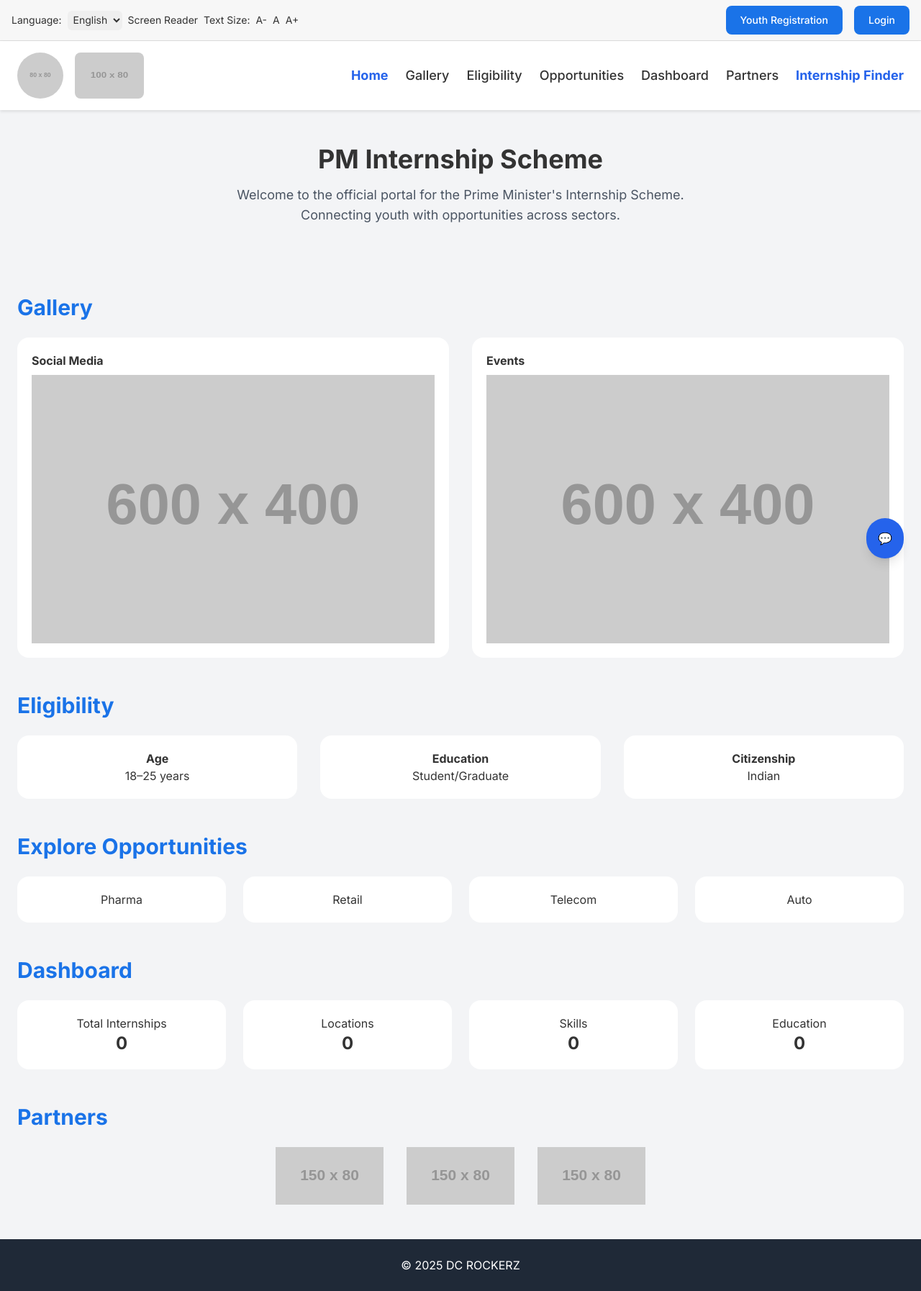
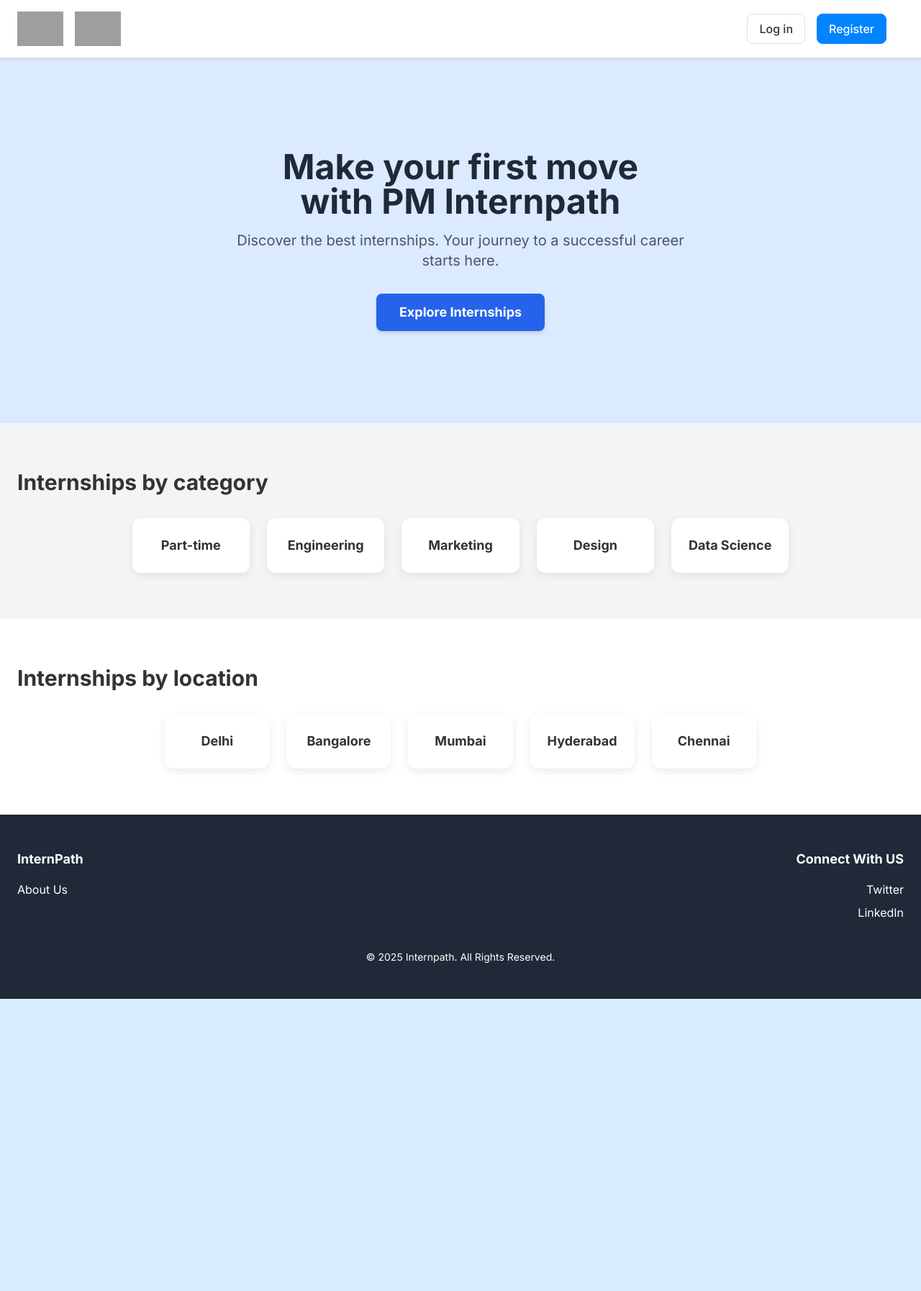
Before and after one commit to dcrockerztech-ai/dc_rockerz_internship, a Flask app: page / in a window 1280 px wide. Shown: the whole page at 72% size. After the commit the page ends 1388 px from the top, so only its background shows below. Run offline with Flask 3, Linux system fonts and the light colour scheme; grey boxes labelled with a size stand in for pictures from a placeholder-image service; some libraries are stand-ins or nearby versions; grey boxes are pictures that could not be loaded.

Commit message:
feat: new landing page design with Explore Internships button linked to /finder

```diff
--- a/Backend/templates/index.html
+++ b/Backend/templates/index.html
@@ -1,287 +1,155 @@
 <!DOCTYPE html>
 <html lang="en">
 <head>
-  <meta charset="UTF-8" />
-  <meta name="viewport" content="width=device-width, initial-scale=1.0"/>
-  <title>PM Internship Scheme Portal</title>
+  <meta charset="UTF-8">
+  <meta name="viewport" content="width=device-width, initial-scale=1.0">
+  <title>PM Internpath Clone</title>
   <link href="https://fonts.googleapis.com/css2?family=Inter:wght@400;500;700&display=swap" rel="stylesheet">
   <script src="https://cdn.tailwindcss.com"></script>
-  <!-- GSAP for animations -->
-  <script src="https://cdnjs.cloudflare.com/ajax/libs/gsap/3.12.5/gsap.min.js"></script>
   <style>
-    body { font-family: 'Inter', sans-serif; background-color: #f0f2f5; color: #333; }
-    .header-top { background-color: #f7f7f7; border-bottom: 1px solid #ddd;
-      display: flex; justify-content: space-between; align-items: center; padding: 8px 16px; }
-    .header-main { background-color: #fff; box-shadow: 0 2px 4px rgba(0, 0, 0, 0.1); }
-    .nav-link { transition: color 0.3s; }
-    .nav-link:hover { color: #1a73e8; }
-    .section-header { color: #1a73e8; font-weight: 700; }
-    .card {
-      background: #fff; border-radius: 16px;
-      padding: 20px;
-      transition: transform 0.2s ease, box-shadow 0.3s ease;
-      position: relative; overflow: hidden;
-      cursor: pointer;
-    }
-    .card::after {
-      content: '';
-      position: absolute;
-      inset: 0;
-      border-radius: inherit;
-      background: radial-gradient(circle at var(--x, 50%) var(--y, 50%), rgba(132,0,255,0.4), transparent 70%);
-      opacity: 0;
-      transition: opacity 0.3s;
-      pointer-events: none;
-    }
-    .card:hover::after { opacity: 1; }
-    .btn-primary { background-color: #1a73e8; color: white; padding: 10px 20px; border-radius: 8px;
-      font-weight: 500; transition: background-color 0.3s; }
-    .btn-primary:hover { background-color: #155bb5; }
-    @media (max-width: 768px) { .header-top { flex-direction: column; gap: 8px; } }
-
-    /* Spotlight */
-    #global-spotlight {
-      position: fixed;
-      width: 600px;
-      height: 600px;
-      border-radius: 50%;
-      background: radial-gradient(circle, rgba(132,0,255,0.15) 0%, transparent 70%);
-      pointer-events: none;
-      mix-blend-mode: screen;
-      opacity: 0;
-      z-index: 1000;
-    }
-
-    /* Particle style */
-    .particle {
-      position: absolute;
-      width: 6px;
-      height: 6px;
-      border-radius: 50%;
-      background: rgba(132, 0, 255, 1);
-      box-shadow: 0 0 8px rgba(132, 0, 255, 0.6);
-      pointer-events: none;
-    }
+    body { font-family: 'Inter', sans-serif; color:#333; }
+    .header-top { background:#fff; box-shadow:0 2px 4px rgba(0,0,0,0.1); position:sticky; top:0; z-index:50; }
+    .nav-link:hover { color:#0084ff; }
+    .nav-btn { border:1px solid #e0e0e0; padding:8px 16px; border-radius:8px; font-weight:500; transition:all 0.3s; }
+    .nav-btn:hover { transform:translateY(-3px); }
+    .nav-btn.primary { background:#0084ff; color:#fff; border-color:#0084ff; }
+    .nav-btn.primary:hover { background:#006dd0; }
+    .card { background:#fff; border-radius:12px; box-shadow:0 4px 12px rgba(0,0,0,0.08); transition:transform 0.3s; }
+    .card:hover { transform:translateY(-5px); }
+    .modal { position:fixed; top:0; left:0; width:100%; height:100%; background:rgba(0,0,0,0.5); display:none; justify-content:center; align-items:center; }
+    .modal-content { background:#fff; padding:24px; border-radius:12px; text-align:center; }
+    .close-btn { float:right; cursor:pointer; font-size:1.5rem; color:#888; }
   </style>
 </head>
 <body class="bg-gray-100">
 
-  <!-- Top Bar -->
-  <div class="header-top text-sm">
-    <div class="flex items-center space-x-2">
-      <span>Language:</span>
-      <select class="p-1 rounded-md">
-        <option>English</option>
-        <option>Hindi</option>
-      </select>
-      <span class="cursor-pointer">Screen Reader</span>
-      <span class="ml-4">Text Size:</span>
-      <span class="cursor-pointer">A-</span>
-      <span class="cursor-pointer">A</span>
-      <span class="cursor-pointer">A+</span>
-    </div>
-    <div class="flex items-center space-x-4">
-      <a href="finder.html" class="btn-primary">Youth Registration</a>
-      <a href="finder.html" class="btn-primary">Login</a>
+  <!-- Modal -->
+  <div id="actionModal" class="modal">
+    <div class="modal-content w-11/12 md:w-1/3">
+      <span class="close-btn" onclick="closeModal()">&times;</span>
+      <p id="modal-message" class="text-lg font-medium"></p>
     </div>
   </div>
 
-  <!-- Main Header -->
-  <header class="header-main sticky top-0 z-50">
-    <div class="container mx-auto px-6 py-4 flex flex-col md:flex-row items-center justify-between">
-      <div class="flex items-center space-x-4">
-        <img src="https://placehold.co/80x80/295c5d/fff?text=GOV" alt="Gov Logo" class="w-16 h-16 rounded-full">
-        <img src="https://placehold.co/100x80/1a73e8/fff?text=PM+Internship" alt="Portal Logo" class="w-24 h-16 rounded-lg">
+  <!-- Navbar -->
+  <header class="header-top py-4">
+    <div class="flex items-center justify-between px-2 md:px-6">
+
+      <!-- Logos side by side -->
+      <div class="flex items-center space-x-2 md:space-x-4 ml-0">
+        <img src="MCA.jpeg" alt="MCA Logo" class="h-12">
+        <img src="Pm internpath.png" alt="PM Internpath Logo" class="h-12">
       </div>
-      <nav class="mt-4 md:mt-0">
-        <ul class="flex space-x-6 text-lg font-medium">
-          <li><a href="#home" class="nav-link text-blue-600 font-bold">Home</a></li>
-          <li><a href="#gallery" class="nav-link">Gallery</a></li>
-          <li><a href="#eligibility" class="nav-link">Eligibility</a></li>
-          <li><a href="#opportunities" class="nav-link">Opportunities</a></li>
-          <li><a href="#dashboard" class="nav-link">Dashboard</a></li>
-          <li><a href="#partners" class="nav-link">Partners</a></li>
-          <li><a href="finder.html" class="nav-link font-bold text-blue-600">Internship Finder</a></li>
-        </ul>
-      </nav>
+
+      <!-- Nav Links -->
+
+
+      <!-- Buttons -->
+      <div class="flex items-center space-x-4 mr-2 md:mr-6">
+        <a href="#" id="loginBtn" class="nav-btn">Log in</a>
+        <a href="#" id="registerBtn" class="nav-btn primary">Register</a>
+      </div>
     </div>
   </header>
 
   <!-- Hero -->
-  <section id="home" class="text-center py-12">
-    <h1 class="text-4xl font-bold mb-4">PM Internship Scheme</h1>
-    <p class="text-lg max-w-2xl mx-auto text-gray-600">
-      Welcome to the official portal for the Prime Minister's Internship Scheme. Connecting youth with opportunities across sectors.
+  <main>
+    <section id="hero" class="relative bg-blue-100 py-20 md:py-32 flex flex-col items-center text-center px-6">
+      <h1 class="text-3xl md:text-5xl font-bold text-gray-800 leading-tight">
+        Make your first move<br> with PM Internpath
+      </h1>
+      <p class="mt-4 text-lg md:text-xl text-gray-600 max-w-2xl mx-auto">
+        Discover the best internships. Your journey to a successful career starts here.
       </p>
-  </section>
 
-  <!-- Gallery -->
-  <section id="gallery" class="my-12 container mx-auto px-6">
-    <h2 class="text-3xl section-header mb-6">Gallery</h2>
-    <div class="grid grid-cols-1 md:grid-cols-2 gap-8">
-      <div class="card"><h3 class="font-bold mb-2">Social Media</h3><img src="https://placehold.co/600x400?text=Gallery1"></div>
-      <div class="card"><h3 class="font-bold mb-2">Events</h3><img src="https://placehold.co/600x400?text=Gallery2"></div>
+      <!-- Explore Internships Button -->
+      <div class="mt-8">
+      <a href="/finder"
+     class="bg-blue-600 text-white px-8 py-3 rounded-lg text-lg font-semibold shadow-md transition-transform duration-300 hover:bg-blue-700 hover:translate-y-[-3px] inline-block">
+      Explore Internships
+      </a>
       </div>
     </section>
 
-  <!-- Eligibility -->
-  <section id="eligibility" class="my-12 container mx-auto px-6">
-    <h2 class="text-3xl section-header mb-6">Eligibility</h2>
-    <div class="grid grid-cols-1 md:grid-cols-3 gap-8">
-      <div class="card text-center"><h3 class="font-bold">Age</h3><p>18–25 years</p></div>
-      <div class="card text-center"><h3 class="font-bold">Education</h3><p>Student/Graduate</p></div>
-      <div class="card text-center"><h3 class="font-bold">Citizenship</h3><p>Indian</p></div>
+<!-- Categories -->
+<section id="internships" class="container mx-auto px-6 py-16">
+  <!-- Left-aligned heading -->
+  <h2 class="text-2xl md:text-3xl font-bold mb-8">Internships by category</h2>
+
+  <!-- Centered cards -->
+  <div class="flex justify-center">
+    <div class="grid grid-cols-2 md:grid-cols-3 lg:grid-cols-5 gap-6">
+      <div class="card p-6 text-center cursor-pointer"><h3 class="text-lg font-bold">Part-time</h3></div>
+      <div class="card p-6 text-center cursor-pointer"><h3 class="text-lg font-bold">Engineering</h3></div>
+      <div class="card p-6 text-center cursor-pointer"><h3 class="text-lg font-bold">Marketing</h3></div>
+      <div class="card p-6 text-center cursor-pointer"><h3 class="text-lg font-bold">Design</h3></div>
+      <div class="card p-6 text-center cursor-pointer"><h3 class="text-lg font-bold">Data Science</h3></div>
+    </div>
   </div>
 </section>
 
-  <!-- Opportunities -->
-  <section id="opportunities" class="my-12 container mx-auto px-6">
-    <h2 class="text-3xl section-header mb-6">Explore Opportunities</h2>
-    <div class="grid grid-cols-2 md:grid-cols-4 gap-6">
-      <div class="card text-center">Pharma</div>
-      <div class="card text-center">Retail</div>
-      <div class="card text-center">Telecom</div>
-      <div class="card text-center">Auto</div>
+
+
+<!-- Locations -->
+<section id="locations" class="container mx-auto px-6 py-16 bg-white">
+  <!-- Left-aligned heading -->
+  <h2 class="text-2xl md:text-3xl font-bold mb-8">Internships by location</h2>
+
+  <!-- Centered cards -->
+  <div class="flex justify-center">
+    <div class="grid grid-cols-2 md:grid-cols-3 lg:grid-cols-5 gap-6">
+      <div class="card p-6 text-center cursor-pointer"><h3 class="text-lg font-bold">Delhi</h3></div>
+      <div class="card p-6 text-center cursor-pointer"><h3 class="text-lg font-bold">Bangalore</h3></div>
+      <div class="card p-6 text-center cursor-pointer"><h3 class="text-lg font-bold">Mumbai</h3></div>
+      <div class="card p-6 text-center cursor-pointer"><h3 class="text-lg font-bold">Hyderabad</h3></div>
+      <div class="card p-6 text-center cursor-pointer"><h3 class="text-lg font-bold">Chennai</h3></div>
+    </div>
   </div>
 </section>
 
-  <!-- Dashboard -->
-  <section id="dashboard" class="my-12 container mx-auto px-6">
-    <h2 class="text-3xl section-header mb-6">Dashboard</h2>
-    <div class="grid grid-cols-2 md:grid-cols-4 gap-6 text-center">
-      <div class="card">Total Internships <p id="stat-total" class="text-2xl font-bold">0</p></div>
-      <div class="card">Locations <p id="stat-locations" class="text-2xl font-bold">0</p></div>
-      <div class="card">Skills <p id="stat-skills" class="text-2xl font-bold">0</p></div>
-      <div class="card">Education <p id="stat-education" class="text-2xl font-bold">0</p></div>
+  </main>
+
+<!-- Footer -->
+<footer class="bg-gray-800 text-white py-12">
+  <div class="container mx-auto px-6 flex flex-col md:flex-row justify-between items-start">
+
+    <!-- Left side: Internpath -->
+    <div>
+      <h4 class="font-bold text-lg mb-4">InternPath</h4>
+      <ul>
+        <li class="mb-2"><a href="#">About Us</a></li>
+      </ul>
     </div>
-  </section>
 
-  <!-- Partners -->
-  <section id="partners" class="my-12 container mx-auto px-6">
-    <h2 class="text-3xl section-header mb-6">Partners</h2>
-    <div class="flex flex-wrap justify-center gap-8">
-      <img src="https://placehold.co/150x80?text=Partner1">
-      <img src="https://placehold.co/150x80?text=Partner2">
-      <img src="https://placehold.co/150x80?text=Partner3">
-    </div>
-  </section>
-
-  <!-- Spotlight -->
-  <div id="global-spotlight"></div>
-
-  <!-- Floating Chatbot -->
-  <div id="chatbotBtn" class="fixed bottom-6 right-6 z-50">
-    <div class="bg-blue-600 text-white rounded-full p-4 shadow-lg cursor-pointer">💬</div>
-  </div>
-  <div id="chatWindow" class="hidden fixed bottom-20 right-6 w-80 bg-white border rounded-lg shadow-lg flex flex-col">
-    <div class="bg-blue-600 text-white px-4 py-2 rounded-t-lg flex justify-between items-center">
-      <span>Internship Assistant</span>
-      <button onclick="toggleChat()" class="text-white">✖</button>
-    </div>
-    <div id="chatMessages" class="p-3 h-64 overflow-y-auto text-sm space-y-2"></div>
-    <div class="p-2 border-t flex">
-      <input id="chatInput" type="text" placeholder="Type a message..." class="flex-1 border rounded px-2 py-1 text-sm"/>
-      <button onclick="sendMessage()" class="ml-2 bg-blue-600 text-white px-3 py-1 rounded">Send</button>
+    <!-- Right side: Connect with us -->
+    <div class="mt-8 md:mt-0 text-left md:text-right">
+      <h4 class="font-bold text-lg mb-4">Connect With US</h4>
+      <ul>
+        <li class="mb-2"><a href="#">Twitter</a></li>
+        <li class="mb-2"><a href="#">LinkedIn</a></li>
+      </ul>
     </div>
   </div>
 
-  <footer class="bg-gray-800 text-white py-6 mt-12 text-center">&copy; 2025 DC ROCKERZ</footer>
+  <!-- Bottom note -->
+  <div class="text-center mt-8">
+    <p class="text-sm">&copy; 2025 Internpath. All Rights Reserved.</p>
+  </div>
+</footer>
+
+
 
   <script>
-    // Spotlight follow
-    const spotlight = document.getElementById("global-spotlight");
-    document.addEventListener("mousemove", e => {
-      gsap.to(spotlight, {
-        x: e.clientX,
-        y: e.clientY,
-        opacity: 1,
-        duration: 0.2,
-        ease: "power2.out"
+    const actionModal = document.getElementById('actionModal');
+    const modalMessage = document.getElementById('modal-message');
+    function openModal(msg){ modalMessage.textContent=msg; actionModal.style.display='flex'; }
+    function closeModal(){ actionModal.style.display='none'; }
+    document.getElementById('loginBtn').addEventListener('click',e=>{
+      e.preventDefault(); openModal('Log In not implemented.');
     });
+    document.getElementById('registerBtn').addEventListener('click',e=>{
+      e.preventDefault(); openModal('Registration not implemented.');
     });
-
-    // Tilt + ripple + particles
-    document.querySelectorAll(".card").forEach(card => {
-      card.addEventListener("mousemove", e => {
-        const rect = card.getBoundingClientRect();
-        const x = e.clientX - rect.left;
-        const y = e.clientY - rect.top;
-        const centerX = rect.width / 2;
-        const centerY = rect.height / 2;
-        const rotateX = ((y - centerY) / centerY) * -10;
-        const rotateY = ((x - centerX) / centerX) * 10;
-
-        card.style.setProperty("--x", x + "px");
-        card.style.setProperty("--y", y + "px");
-
-        gsap.to(card, {
-          rotateX, rotateY,
-          duration: 0.2,
-          ease: "power2.out",
-          transformPerspective: 1000
-        });
-      });
-
-      card.addEventListener("mouseleave", () => {
-        gsap.to(card, { rotateX: 0, rotateY: 0, duration: 0.4, ease: "power2.out" });
-      });
-
-      card.addEventListener("click", e => {
-        const ripple = document.createElement("span");
-        ripple.style.position = "absolute";
-        ripple.style.borderRadius = "50%";
-        ripple.style.background = "rgba(132,0,255,0.3)";
-        ripple.style.width = ripple.style.height = "20px";
-        ripple.style.left = (e.clientX - card.getBoundingClientRect().left) + "px";
-        ripple.style.top = (e.clientY - card.getBoundingClientRect().top) + "px";
-        ripple.style.transform = "translate(-50%, -50%) scale(0)";
-        ripple.style.pointerEvents = "none";
-        card.appendChild(ripple);
-        gsap.to(ripple, { scale: 15, opacity: 0, duration: 0.8, ease: "power2.out", onComplete: () => ripple.remove() });
-      });
-
-      card.addEventListener("mouseenter", () => {
-        for (let i = 0; i < 8; i++) {
-          const p = document.createElement("div");
-          p.classList.add("particle");
-          p.style.left = Math.random() * card.offsetWidth + "px";
-          p.style.top = Math.random() * card.offsetHeight + "px";
-          card.appendChild(p);
-          gsap.to(p, {
-            x: (Math.random() - 0.5) * 100,
-            y: (Math.random() - 0.5) * 100,
-            duration: 2 + Math.random() * 2,
-            repeat: -1,
-            yoyo: true,
-            ease: "sine.inOut"
-          });
-        }
-      });
-      card.addEventListener("mouseleave", () => {
-        card.querySelectorAll(".particle").forEach(p => p.remove());
-      });
-    });
-
-    // Chatbot
-    const chatWindow = document.getElementById("chatWindow");
-    const chatBtn = document.getElementById("chatbotBtn");
-    const chatMessages = document.getElementById("chatMessages");
-    chatBtn.addEventListener("click", () => chatWindow.classList.toggle("hidden"));
-
-    async function sendMessage() {
-      const input = document.getElementById("chatInput");
-      const message = input.value.trim();
-      if (!message) return;
-      chatMessages.innerHTML += `<div class="text-right"><span class="bg-blue-100 px-2 py-1 rounded">${message}</span></div>`;
-      input.value = "";
-      const res = await fetch("http://127.0.0.1:5000/chatbot", {
-        method: "POST", headers: { "Content-Type": "application/json" },
-        body: JSON.stringify({ query: message })
-      });
-      const data = await res.json();
-      chatMessages.innerHTML += `<div class="text-left"><span class="bg-gray-200 px-2 py-1 rounded">${data.reply}</span></div>`;
-      chatMessages.scrollTop = chatMessages.scrollHeight;
-    }
   </script>
 </body>
 </html>
```
Lines whose indentation alone changed are shown as unchanged.
